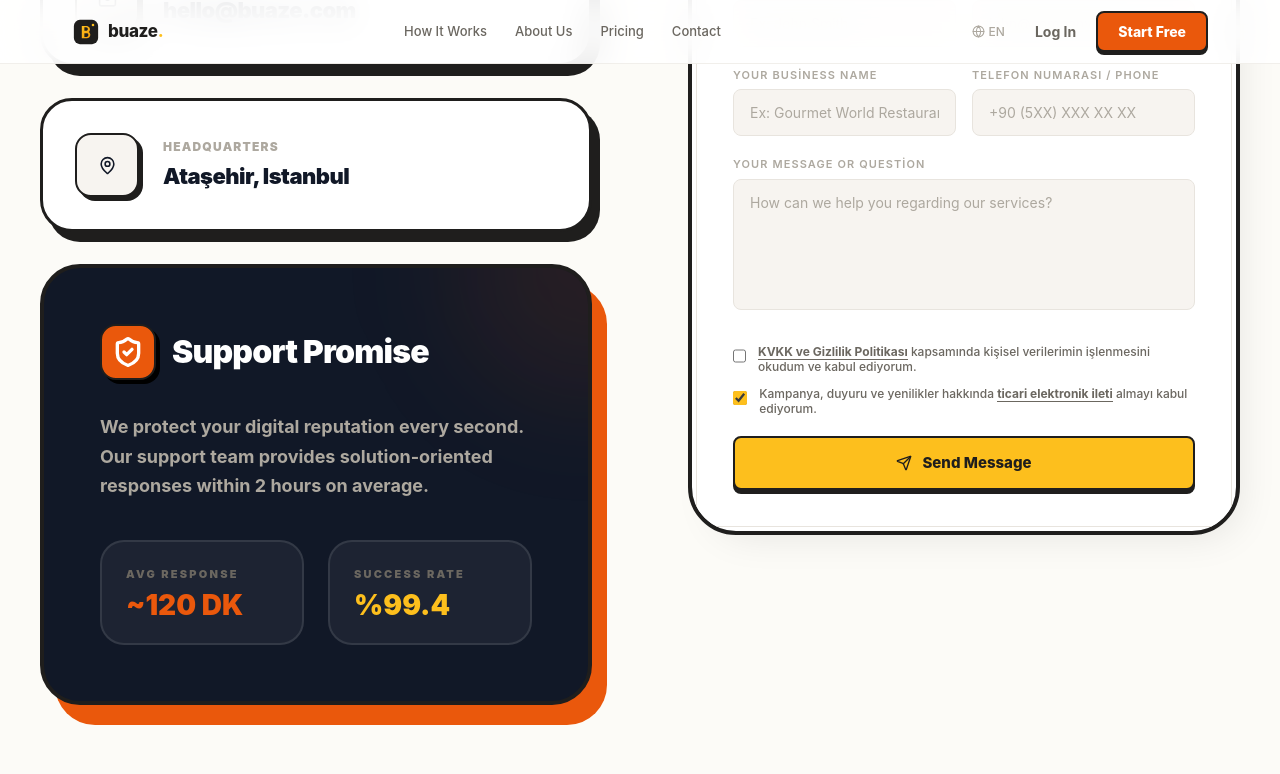
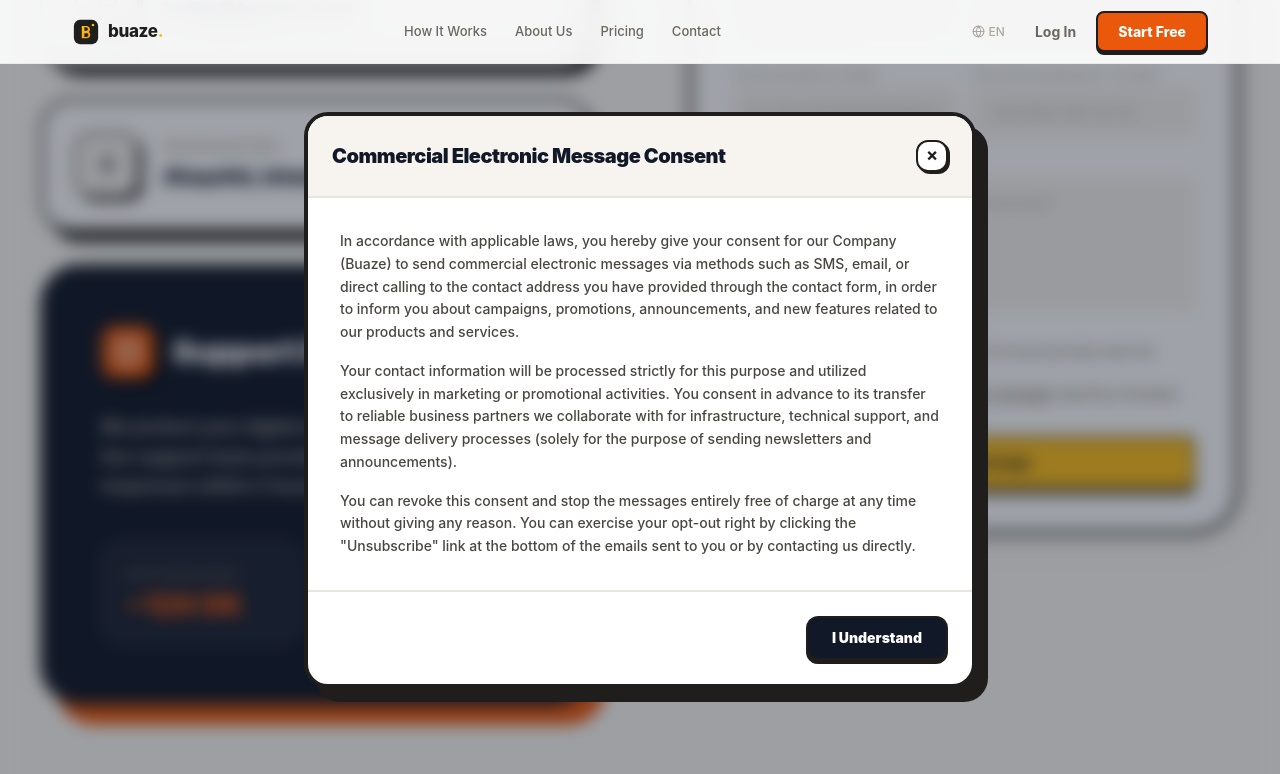
Before and after one commit to okanberk-dev/QRCode, a Next.js app: page /en/contact in a window 1280 px wide. Both pictures are taken after a click on the label 977 px from the left and 940 px from the top of the page. Shown: the part 540-1314 px from the top of the page. Built offline with nearby package versions, Linux system fonts and the light colour scheme.

Commit message:
feat: add localization to legal popups in contact form

```diff
--- a/src/app/[locale]/contact/page.tsx
+++ b/src/app/[locale]/contact/page.tsx
@@ -130,7 +130,7 @@ export default async function ContactPage({
           <div className="relative group lg:mt-0">
              <div className="absolute inset-0 bg-[#FDBF1D] rounded-[48px] translate-x-4 translate-y-4 -z-10 border-[3px] border-[#1f1e1d]" />
              <div className="bg-white p-1 pb-1 rounded-[48px] border-[4px] border-[#1f1e1d] overflow-hidden shadow-[12px_14px_40px_-15px_rgba(0,0,0,0.1)]">
-                <ContactForm t={t} />
+                <ContactForm t={t} locale={locale} />
              </div>
           </div>
         </div>
--- a/src/components/marketing/ContactForm.tsx
+++ b/src/components/marketing/ContactForm.tsx
@@ -18,9 +18,10 @@ interface ContactFormProps {
     contact_business_placeholder: string;
     contact_message_placeholder: string;
   };
+  locale: string;
 }
 
-export default function ContactForm({ t }: ContactFormProps) {
+export default function ContactForm({ t, locale }: ContactFormProps) {
   const [loading, setLoading] = useState(false);
   const [sent, setSent] = useState(false);
   const [error, setError] = useState('');
@@ -160,7 +161,11 @@ export default function ContactForm({ t }: ContactFormProps) {
                 className="mt-1 w-4 h-4 rounded border-2 border-[#1f1e1d] text-[#1f1e1d] focus:ring-[#FDBF1D] accent-[#FDBF1D] cursor-pointer"
               />
               <label htmlFor="contact-kvkk" className="text-[12px] font-medium text-[#6b6760] leading-tight cursor-pointer">
-                <span onClick={(e) => { e.preventDefault(); setModal('kvkk'); }} className="font-bold border-b border-[#6b6760] hover:text-[#1f1e1d] hover:border-[#1f1e1d] transition-colors">KVKK ve Gizlilik Politikası</span> kapsamında kişisel verilerimin işlenmesini okudum ve kabul ediyorum.
+                {locale === 'en' ? (
+                  <>I have read and <span onClick={(e) => { e.preventDefault(); setModal('kvkk'); }} className="font-bold border-b border-[#6b6760] hover:text-[#1f1e1d] hover:border-[#1f1e1d] transition-colors">accept</span> the processing of my personal data under the Privacy Policy.</>
+                ) : (
+                  <><span onClick={(e) => { e.preventDefault(); setModal('kvkk'); }} className="font-bold border-b border-[#6b6760] hover:text-[#1f1e1d] hover:border-[#1f1e1d] transition-colors">KVKK ve Gizlilik Politikası</span> kapsamında kişisel verilerimin işlenmesini okudum ve kabul ediyorum.</>
+                )}
               </label>
             </div>
             <div className="flex items-start gap-3">
@@ -171,7 +176,11 @@ export default function ContactForm({ t }: ContactFormProps) {
                 className="mt-1 w-4 h-4 rounded border-2 border-[#1f1e1d] text-[#1f1e1d] focus:ring-[#FDBF1D] accent-[#FDBF1D] cursor-pointer"
               />
               <label htmlFor="contact-marketing" className="text-[12px] font-medium text-[#6b6760] leading-tight cursor-pointer">
-                Kampanya, duyuru ve yenilikler hakkında <span onClick={(e) => { e.preventDefault(); setModal('marketing'); }} className="font-bold border-b border-[#6b6760] hover:text-[#1f1e1d] hover:border-[#1f1e1d] transition-colors">ticari elektronik ileti</span> almayı kabul ediyorum.
+                {locale === 'en' ? (
+                  <>I agree to receive <span onClick={(e) => { e.preventDefault(); setModal('marketing'); }} className="font-bold border-b border-[#6b6760] hover:text-[#1f1e1d] hover:border-[#1f1e1d] transition-colors">commercial electronic messages</span> regarding campaigns, announcements, and updates.</>
+                ) : (
+                  <>Kampanya, duyuru ve yenilikler hakkında <span onClick={(e) => { e.preventDefault(); setModal('marketing'); }} className="font-bold border-b border-[#6b6760] hover:text-[#1f1e1d] hover:border-[#1f1e1d] transition-colors">ticari elektronik ileti</span> almayı kabul ediyorum.</>
+                )}
               </label>
             </div>
           </div>
@@ -195,7 +204,9 @@ export default function ContactForm({ t }: ContactFormProps) {
           <div className="relative w-full max-w-2xl max-h-[85vh] bg-white rounded-3xl border-[4px] border-[#1f1e1d] shadow-[12px_14px_0_0_#1f1e1d] flex flex-col overflow-hidden animate-in fade-in zoom-in-95 duration-200">
             <div className="flex-shrink-0 flex items-center justify-between p-6 border-b-2 border-[#e8e4de] bg-[#F7F4F0]">
               <h3 className="text-xl font-black tracking-tight text-[#111827]">
-                {modal === 'kvkk' ? 'KVKK Aydınlatma Metni' : 'Ticari Elektronik İleti Onayı'}
+                {modal === 'kvkk'
+                  ? (locale === 'en' ? 'Privacy Policy & Terms' : 'KVKK Aydınlatma Metni')
+                  : (locale === 'en' ? 'Commercial Electronic Message Consent' : 'Ticari Elektronik İleti Onayı')}
               </h3>
               <button
                 onClick={() => setModal(null)}
@@ -206,6 +217,15 @@ export default function ContactForm({ t }: ContactFormProps) {
             </div>
             <div className="flex-1 overflow-y-auto p-6 sm:p-8 text-sm font-medium text-[#4a4741] space-y-4 leading-relaxed">
               {modal === 'kvkk' && (
+                locale === 'en' ? (
+                  <>
+                    <p><strong>1. Data Controller:</strong> As Buaze (hereinafter referred to as the "Company"), we process your personal data in our capacity as the data controller in accordance with applicable data protection laws, including the GDPR and KVKK.</p>
+                    <p><strong>2. Processed Personal Data and Purposes:</strong> Data you provide via our contact forms (such as your name, email, phone number, and message content) is processed strictly for the purposes of evaluating your requests, getting in touch with you, providing necessary support services, and managing our service processes.</p>
+                    <p><strong>3. Method and Legal Basis for Data Collection:</strong> Your personal data is collected electronically via our website. This data is processed based on the legal grounds that "processing is necessary for the legitimate interests pursued by the controller" provided that it does not harm the fundamental rights and freedoms of the data subject, and "processing is directly related to the establishment or performance of a contract".</p>
+                    <p><strong>4. Transfer of Personal Data:</strong> Your processed personal data may be transferred to authorized public institutions to fulfill legal obligations, and securely to infrastructure/server providers (e.g., data hosting services) we utilize to fulfill our contractual obligations.</p>
+                    <p><strong>5. Your Rights:</strong> By applying to the data controller, you have the right to learn whether your personal data is being processed, request information if it has been processed, learn the purpose of the processing, know the third parties to whom it was transferred, request correction of incomplete/incorrect data, and request its deletion.</p>
+                  </>
+                ) : (
                   <>
                     <p><strong>1. Veri Sorumlusunun Kimliği:</strong> Buaze olarak (bundan böyle “Şirket” olarak anılacaktır), 6698 sayılı Kişisel Verilerin Korunması Kanunu (“KVKK”) uyarınca veri sorumlusu sıfatıyla kişisel verilerinizi işlemekteyiz.</p>
                     <p><strong>2. İşlenen Kişisel Verileriniz ve İşlenme Amaçları:</strong> Ad soyad, e-posta, telefon numarası ve mesaj içeriği gibi bize iletişim formu aracılığıyla ilettiğiniz verileriniz; taleplerinizin değerlendirilmesi, sizinle iletişime geçilmesi, gerekli destek hizmetinin sağlanması ve hizmet süreçlerimizin yürütülmesi amaçlarıyla sınırlı olarak işlenmektedir.</p>
@@ -213,13 +233,22 @@ export default function ContactForm({ t }: ContactFormProps) {
                     <p><strong>4. Kişisel Verilerin Aktarımı:</strong> İşlenen kişisel verileriniz, yasal yükümlülüklerin yerine getirilmesi amacıyla yetkili kamu kurum ve kuruluşları ile sözleşmesel yükümlülüklerimizin ifası için hizmet aldığımız altyapı/sunucu sağlayıcılarına (örnek: veri barındırma hizmetleri) KVKK md. 8 ve 9 çerçevesinde aktarılabilecektir.</p>
                     <p><strong>5. Haklarınız:</strong> KVKK madde 11 uyarınca, veri sorumlusuna başvurarak kişisel verilerinizin işlenip işlenmediğini öğrenme, işlenmişse bilgi talep etme, işlenme amacına uygun kullanılıp kullanılmadığını öğrenme, aktarıldığı 3. kişileri bilme, eksik/yanlış düzeltilmesini isteme, silinmesini isteme hakkına sahipsiniz.</p>
                   </>
+                )
               )}
               {modal === 'marketing' && (
+                locale === 'en' ? (
+                  <>
+                    <p>In accordance with applicable laws, you hereby give your consent for our Company (Buaze) to send commercial electronic messages via methods such as SMS, email, or direct calling to the contact address you have provided through the contact form, in order to inform you about campaigns, promotions, announcements, and new features related to our products and services.</p>
+                    <p>Your contact information will be processed strictly for this purpose and utilized exclusively in marketing or promotional activities. You consent in advance to its transfer to reliable business partners we collaborate with for infrastructure, technical support, and message delivery processes (solely for the purpose of sending newsletters and announcements).</p>
+                    <p>You can revoke this consent and stop the messages entirely free of charge at any time without giving any reason. You can exercise your opt-out right by clicking the "Unsubscribe" link at the bottom of the emails sent to you or by contacting us directly.</p>
+                  </>
+                ) : (
                   <>
                     <p>Bize iletişim formu üzerinden sağlamış olduğunuz iletişim adresinize, 6563 sayılı Elektronik Ticaretin Düzenlenmesi Hakkında Kanun uyarınca Şirketimiz (Buaze) tarafından sunulan ürün ve hizmetlerle ilgili kampanyalar, promosyonlar, duyurular ve yeni özellikler hakkında bilgilendirme yapılması amacıyla SMS, e-posta veya arama gibi yöntemlerle ticari elektronik ileti gönderilmesine onay vermektesiniz.</p>
                     <p>İletişim bilgileriniz sadece bu amaca yönelik olarak işlenecek ve pazarlama veya tanıtım faaliyetlerinde kullanılacaktır. Altyapı, teknik destek ve ileti gönderimi süreçlerinde iş birliği yaptığımız güvenilir iş ortaklarına aktarılmasına (salt bülten ve duyuru gönderme amacıyla) peşinen muvafakat ediyorsunuz.</p>
                     <p>Bu onayı istediğiniz zaman hiçbir gerekçe göstermeksizin iptal edebilir ve iletilerin size gönderilmesini ücretsiz olarak durdurabilirsiniz. Reddetme hakkınızı size gönderilen e-postaların altındaki "Abonelikten Çık" (Unsubscribe) linkine tıklayarak veya doğrudan tarafımıza ulaşarak kullanabilirsiniz.</p>
                   </>
+                )
               )}
             </div>
             <div className="flex-shrink-0 p-6 border-t-2 border-[#e8e4de] flex justify-end">
@@ -227,7 +256,7 @@ export default function ContactForm({ t }: ContactFormProps) {
                 onClick={() => setModal(null)}
                 className="px-6 py-2.5 bg-[#111827] text-white font-black text-sm rounded-xl border-2 border-[#1f1e1d] shadow-[0_4px_0_0_#1f1e1d] active:shadow-none active:translate-y-[4px] hover:bg-[#1f1e1d] transition-all"
               >
-                Anladım
+                {locale === 'en' ? 'I Understand' : 'Anladım'}
               </button>
             </div>
           </div>
```
Lines whose indentation alone changed are shown as unchanged.
